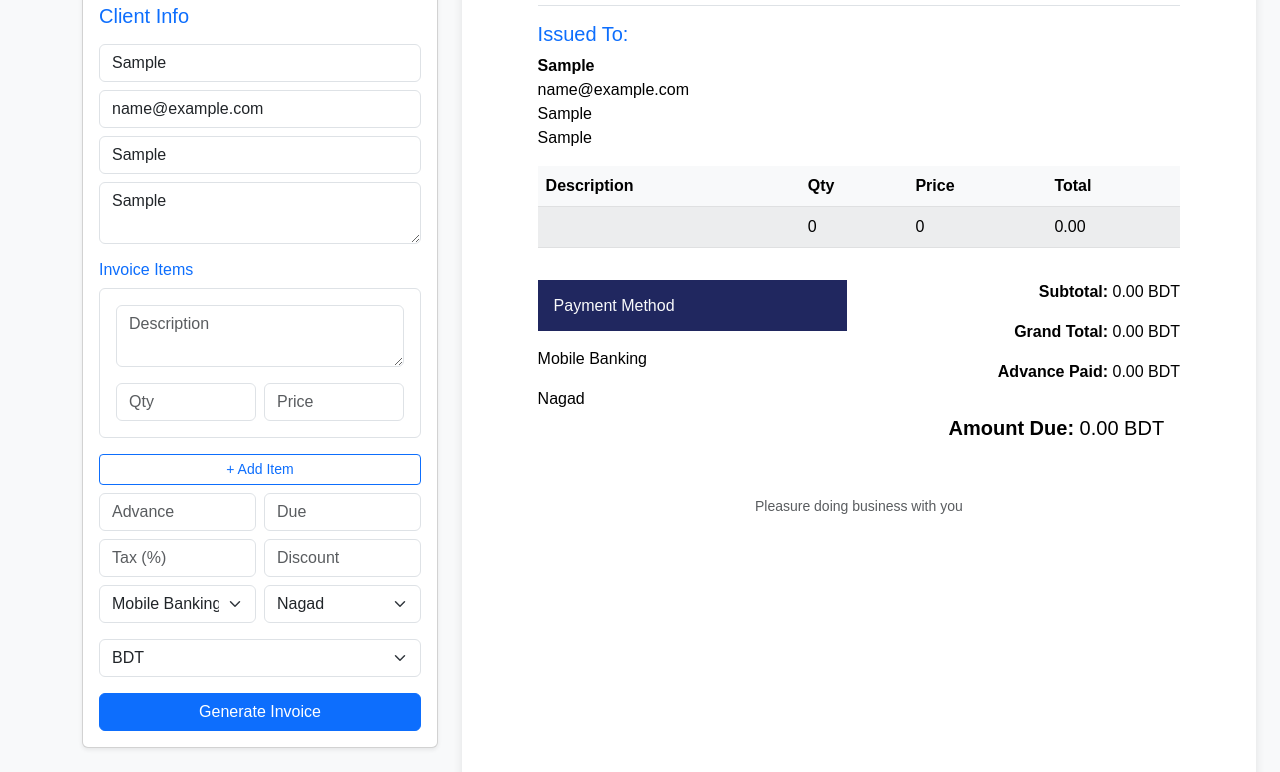
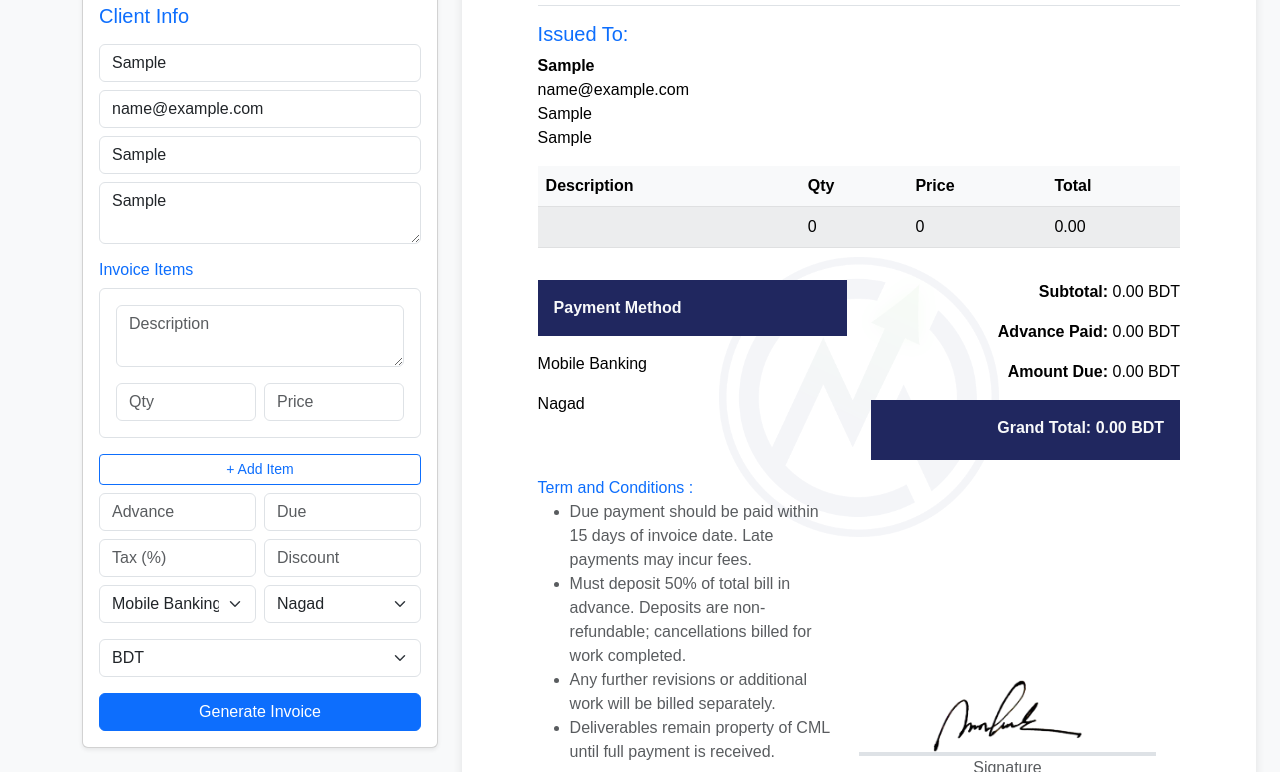
Before and after one commit to seopage46-collab/invoice-generator, a plain HTML site: page index.html in a window 1280 px wide. Both pictures are taken after typing "Sample", "Sample", "Sample", "name@example.com", "Sample", "Sample" into the empty fields and a click on the button "Generate Invoice". Shown: the part 255-1027 px from the top of the page. Drawn offline with nearby package versions, Linux system fonts and the light colour scheme.

Commit message:
some update

```diff
--- a/assets/css/style.css
+++ b/assets/css/style.css
@@ -23,7 +23,7 @@
       left: 50%;
       width: 280px;
       height: 280px;
-      background: url("img/water-mark.png") center center / contain no-repeat;
+      background: url("../img/water-mark.png") center center / contain no-repeat;
       opacity: 1;
       transform: translate(-50%, -50%);
       pointer-events: none;
--- a/index.html
+++ b/index.html
@@ -130,7 +130,7 @@
 
           <div class="row">
             <div class="col-6">
-              <div style="background-color: #20275F;" class="pb-2 pt-3 px-3 my-3 text-light"><h6>Payment Method</h6></div>
+              <div style="background-color: #20275F;" class="p-3 my-3 text-light fw-bold">Payment Method</div>
               <p id="selectedPaymentMethod"></p>
               <p id="paymentMethod"></p>
             </div>
@@ -139,9 +139,29 @@
                 <p><strong>Subtotal:</strong> <span id="subtotal">0.00</span> <span id="curSubtotal"></span></p>
                 <p id="tax-result"><strong>Tax:</strong> <span id="taxAmount">0.00</span> <span id="curTax"></span></p>
                 <p id="discount-result"><strong>Discount:</strong> <span id="discountAmount">0.00</span> <span id="curDiscount"></span></p>
-                <p><strong>Grand Total:</strong> <span id="grandTotal">0.00</span> <span id="curGrand"></span></p>
                 <p><strong>Advance Paid:</strong> <span id="advanceTotal">0.00</span> <span id="curAdvance"></span></p>
-                <h5 class="p-3"><strong>Amount Due:</strong> <span id="dueTotal">0.00</span> <span id="curDue"></span></h5>
+                <p><strong>Amount Due:</strong> <span id="dueTotal">0.00</span> <span id="curDue"></span></h5>
+                <div style="background-color: #20275F;" class="px-3 pb-1 pt-3 my-3 text-light fw-bold"><strong>Grand Total:</strong> <span id="grandTotal">0.00</span> <span id="curGrand"></span></p>
+              </div>
+            </div>
+          </div>
+
+          <div class="row">
+            <div class="col-6">
+              <div class="text-primary">Term and Conditions :</div>
+              <ul class="text-muted">
+                <li>Due payment should be paid within 15 days of invoice date. Late payments may incur fees.</li>
+                <li>Must deposit 50% of total bill in advance. Deposits are non-refundable; cancellations billed for work completed.</li>
+                <li>Any further revisions or additional work will be billed separately.</li>
+                <li>Deliverables remain property of CML until full payment is received.</li>
+              </ul>
+            </div>
+
+            <div class="col-6 d-flex justify-content-center align-items-end">
+              <div class="w-100">
+                <div class="w-100 text-center"><img class="w-50 mx-auto d-block thumbnail" src="assets/img/signature.png" alt="Signature"></div>
+                <div class="border border-2"></div>
+                <div class="w-100 text-center text-muted">Signature</div>
               </div>
             </div>
           </div>
```
Also changed, not shown: assets/img/signature.png (added).
